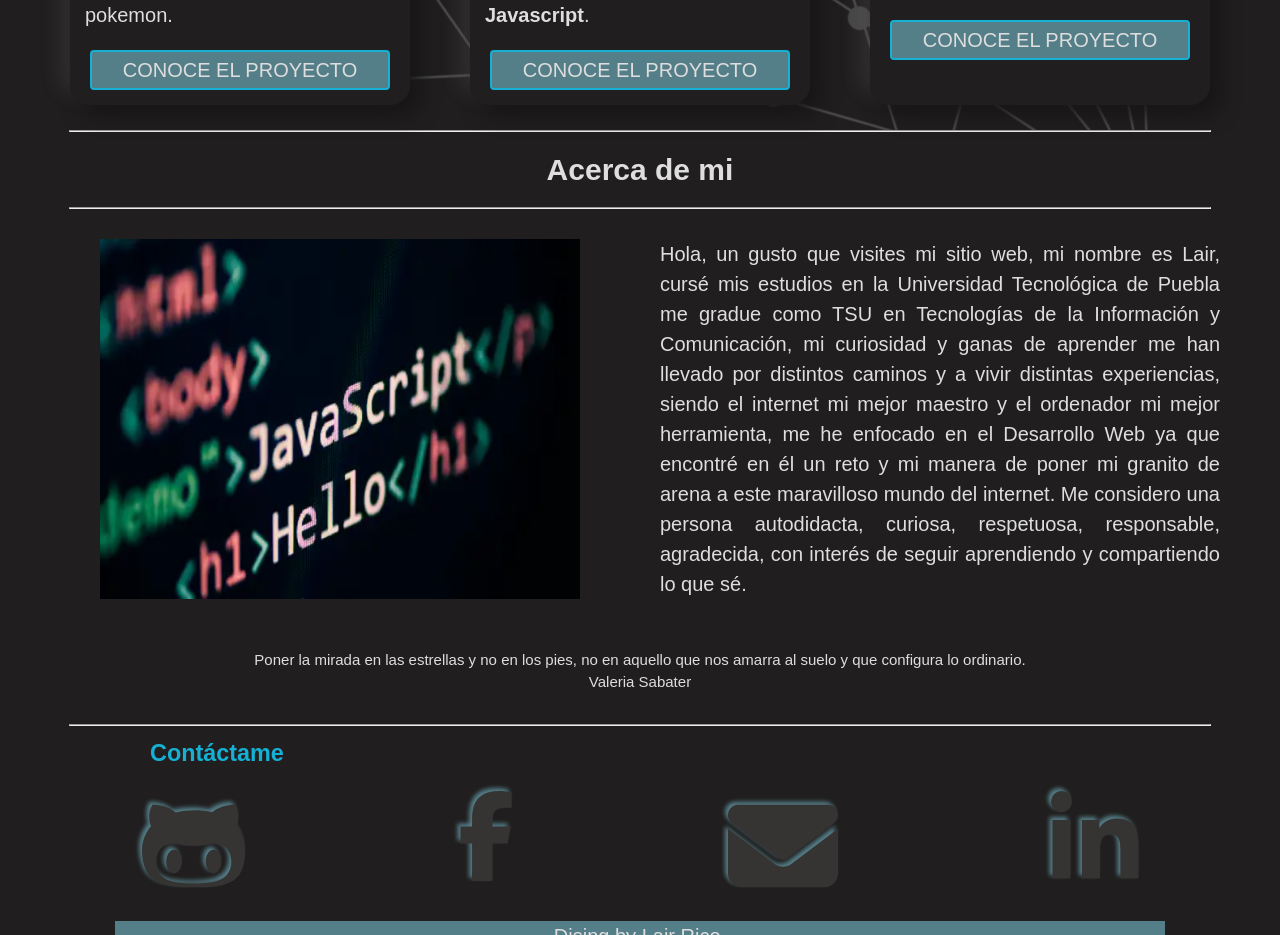
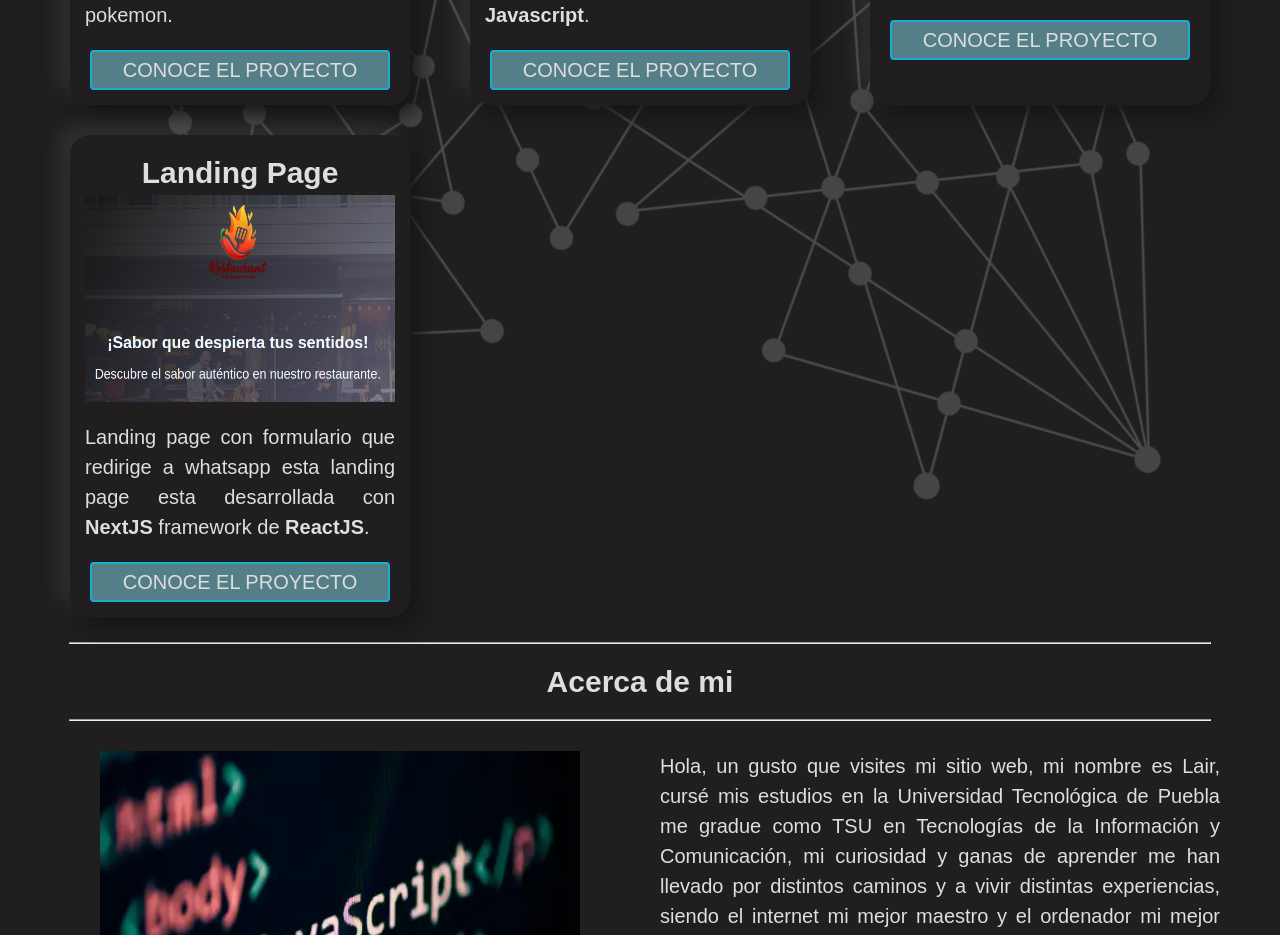
Before and after one commit to LairW3b/LairDev, a Next.js app: page / in a window 1280 px wide. Shown: the part 1740-2675 px from the top of the page. Built offline with nearby package versions, Linux system fonts and the light colour scheme; a web font is replaced by a local one.

Commit message:
demo page

```diff
--- a/componentes/Criptos.jsx
+++ b/componentes/Criptos.jsx
@@ -22,7 +22,11 @@ const  Criptos= () => {
 
       </p>
       <div className={`btn_style ${style.project_btn}`}>
-        <a href="https://practicacriptomonedas.netlify.app/" target='_blank'>Conoce el Proyecto</a>
+        <a
+          href="https://practicacriptomonedas.netlify.app/"
+          target='_blank'
+          rel='noreferrer'
+        >Conoce el Proyecto</a>
       </div>
 
     </div>
--- /dev/null
+++ b/componentes/DemoUno.jsx
@@ -0,0 +1,32 @@
+import Image from "next/image"
+import style from "../styles/Project.module.css"
+
+const DemoUno = () => {
+  return (
+    <div className={style.project_card}>
+
+      <h2>Landing Page</h2>
+      <Image
+        layout='responsive'
+        width={30}
+        height={20}
+        src="/img/demo.png"
+        alt={`Imagen proyecto`}
+      />
+      <p className={style.project_des}>
+        Landing page con formulario que redirige a whatsapp esta landing page
+        esta desarrollada con <strong>NextJS</strong> framework de <strong>ReactJS</strong>.
+      </p>
+      <div className={`btn_style ${style.project_btn}`}>
+        <a
+          href="https://demo-uno.netlify.app/"
+          target='_blank'
+          rel='noreferrer'
+        >Conoce el Proyecto</a>
+      </div>
+    </div>
+
+  )
+}
+
+export default DemoUno
--- a/componentes/Projects.jsx
+++ b/componentes/Projects.jsx
@@ -2,6 +2,7 @@ import style from '../styles/Projects.module.css'
 import Pokeapp from './Apppoke'
 import Clinica from './Clinica';
 import Criptos from './Criptos';
+import DemoUno from './DemoUno';
 
 const Proyectos = () => {
   return (
@@ -23,6 +24,7 @@ const Proyectos = () => {
           <Pokeapp />
           <Criptos />
           <Clinica />
+          <DemoUno />
       </div>
 
       <hr className='hr'/>
```
Also changed, not shown: public/img/demo.png (added).
